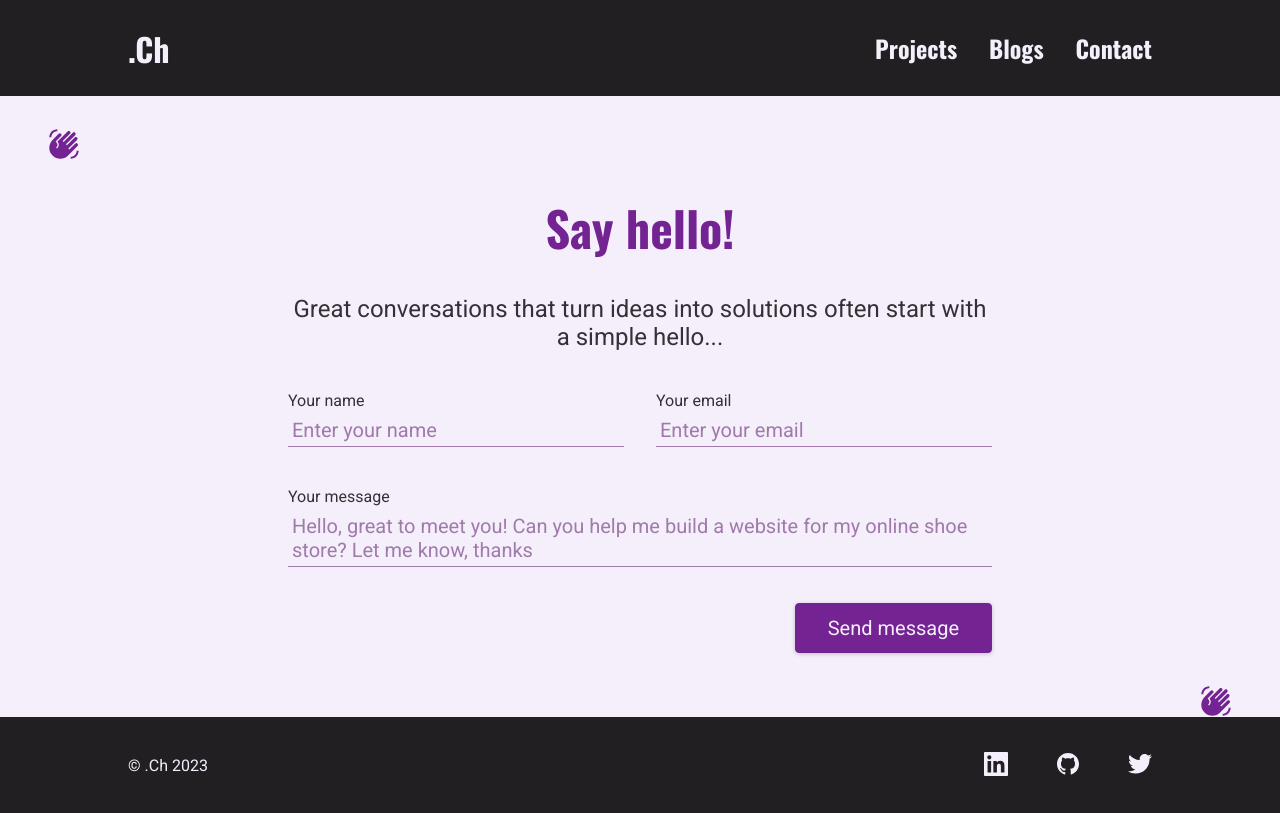
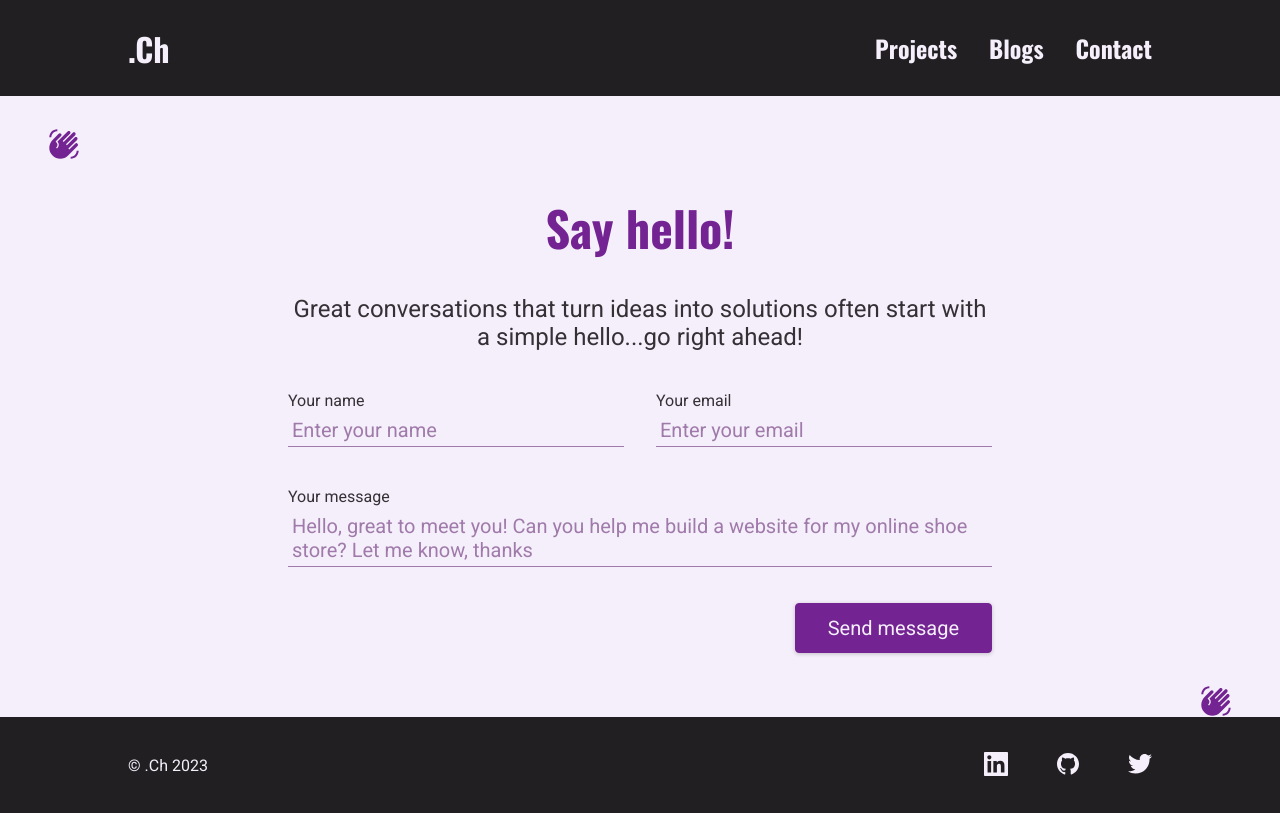
Before and after one commit to Chacho104/my-portfolio-blog-site, a Next.js app: page /contact in a window 1280 px wide. Built offline with nearby package versions, Linux system fonts and the light colour scheme.

Commit message:
Add a class to section return element

```diff
--- a/components/contact/contact-form.js
+++ b/components/contact/contact-form.js
@@ -86,7 +86,7 @@ function ContactForm() {
   }
 
   return (
-    <section>
+    <section className={classes.contact}>
       <div className="topsvg">
         <MdWavingHand />
       </div>
@@ -96,7 +96,7 @@ function ContactForm() {
         </div>
         <p>
           Great conversations that turn ideas into solutions often start with a
-          simple hello...
+          simple hello...go right ahead!
         </p>
         <form className={classes.form} onSubmit={sendMessageHandler}>
           <div className={classes.controls}>
```
